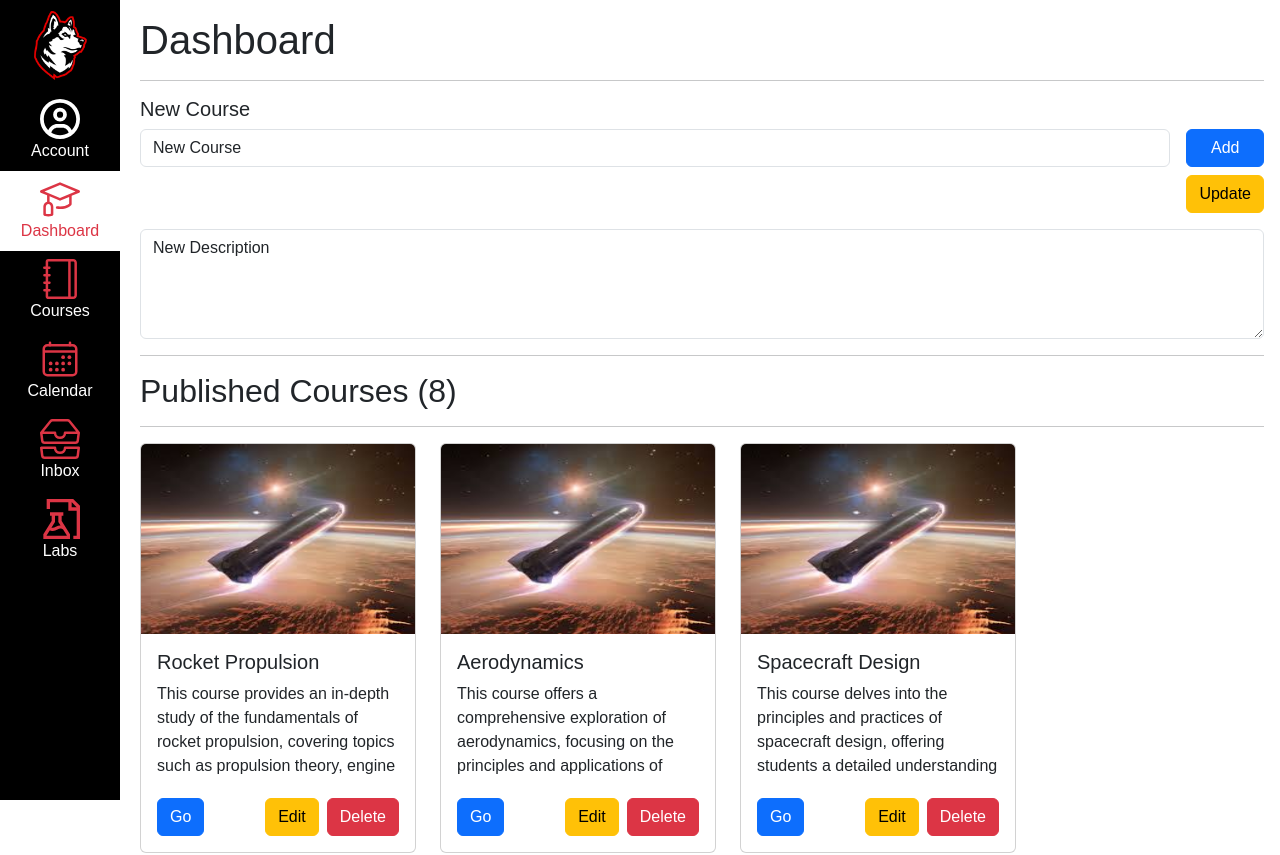
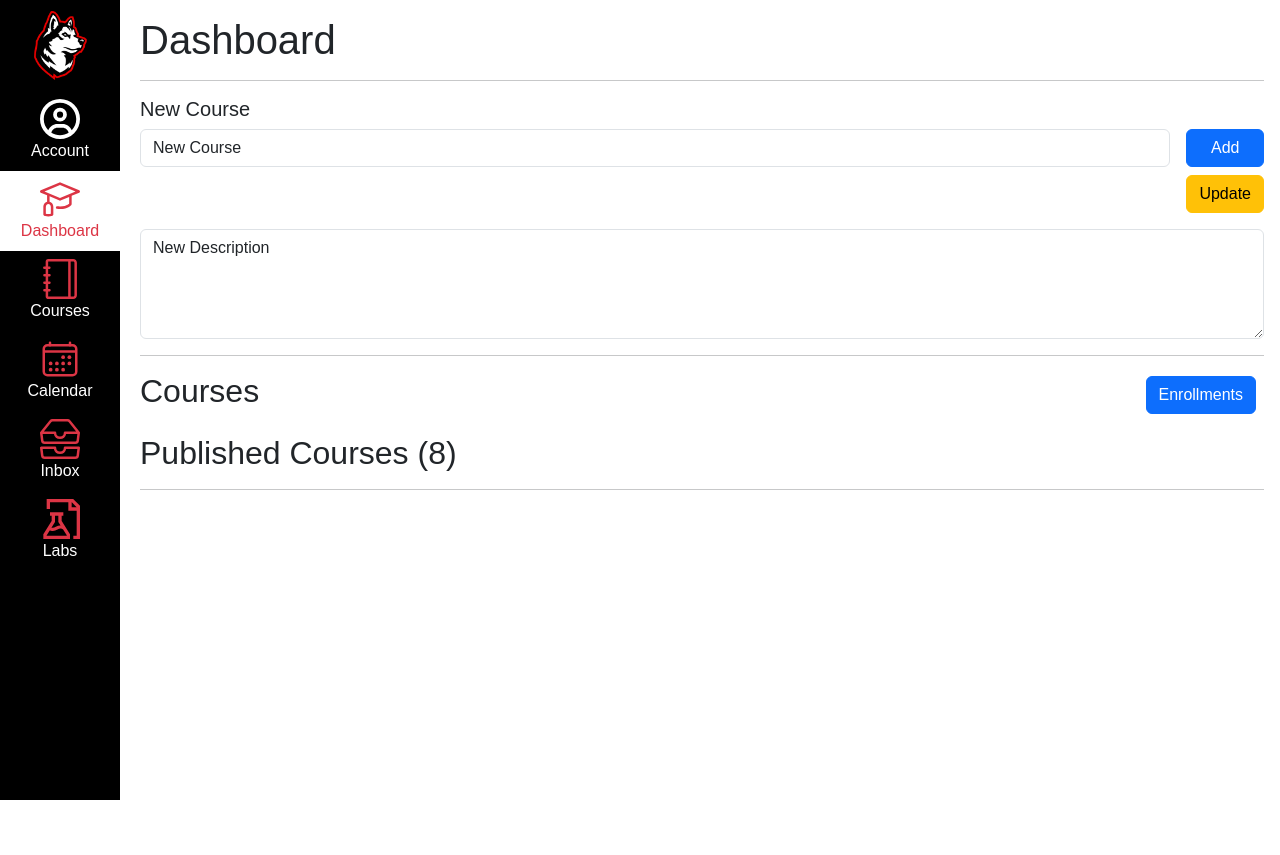
Before and after one commit to Drumil23/kambaz-next-js, a Next.js app: page /Dashboard in a window 1280 px wide. Shown: the top 855 px of the page. After the commit the page ends 800 px from the top, so only its background shows below. Built offline with nearby package versions, Linux system fonts and the light colour scheme.

Commit message:
added enrollments management with Redux integration and enhanced course navigation logic

```diff
--- /dev/null
+++ b/app/(Kambaz)/Courses/enrollments/reducer.ts
@@ -0,0 +1,31 @@
+import { createSlice, PayloadAction } from "@reduxjs/toolkit";
+import { enrollments as seedEnrollments } from "../../Database";
+import type { Enrollment } from "../../Database/types";
+
+interface EnrollmentsState {
+  enrollments: Enrollment[];
+}
+
+const initialState: EnrollmentsState = {
+  enrollments: seedEnrollments as Enrollment[],
+};
+
+const enrollmentsSlice = createSlice({
+  name: "enrollments",
+  initialState,
+  reducers: {
+    enroll: (state, action: PayloadAction<{ user: string; course: string }>) => {
+      const { user, course } = action.payload;
+      // avoid duplicates
+      const exists = state.enrollments.some((e) => e.user === user && e.course === course);
+      if (!exists) state.enrollments.push({ _id: `${user}-${course}`, user, course } as Enrollment);
+    },
+    unenroll: (state, action: PayloadAction<{ user: string; course: string }>) => {
+      const { user, course } = action.payload;
+      state.enrollments = state.enrollments.filter((e) => !(e.user === user && e.course === course));
+    },
+  },
+});
+
+export const { enroll, unenroll } = enrollmentsSlice.actions;
+export default enrollmentsSlice.reducer;
--- a/app/(Kambaz)/Dashboard/page.tsx
+++ b/app/(Kambaz)/Dashboard/page.tsx
@@ -1,10 +1,11 @@
 "use client"
 import { useState } from "react";
-import Link from "next/link";
+// Link intentionally not used here because navigation is guarded
 import { useDispatch, useSelector } from "react-redux";
 import { addNewCourse, deleteCourse, updateCourse } from "../Courses/reducer";
 import { RootState } from "../store";
-import * as db from "../Database";
+// db import removed (we now use enrollments from Redux)
+import { enroll, unenroll } from "../Courses/enrollments/reducer";
 import type { Course } from "../Database/types";
 // import Image from "next/image";
 import { Button, Card, CardBody, CardImg, CardText, CardTitle, Col, Row } from "react-bootstrap";
@@ -22,7 +23,8 @@ export default function Dashboard() {
     description: "New Description",
   });
   const { currentUser } = useSelector((state: RootState) => state.accountReducer);
-  const { enrollments } = db;
+  const enrollments = useSelector((state: RootState) => state.enrollmentsReducer.enrollments);
+  const [showAll, setShowAll] = useState(false);
 
 
 
@@ -69,9 +71,20 @@ export default function Dashboard() {
 
 
       {/* Enrolled courses for the current user */}
+      <div className="d-flex justify-content-between align-items-center mb-3">
+        {currentUser ? (
+          <h2 id="wd-dashboard-enrolled">My Courses</h2>
+        ) : (
+          <h2 id="wd-dashboard-enrolled">Courses</h2>
+        )}
+        <div>
+          <Button variant="primary" className="me-2" onClick={() => setShowAll(!showAll)} id="wd-enrollments-toggle">
+            Enrollments
+          </Button>
+        </div>
+      </div>
       {currentUser && (
         <>
-          <h2 id="wd-dashboard-enrolled">My Courses</h2>
           <Row xs={1} md={5} className="g-4 mb-3">
             {courses
               .filter((course) =>
@@ -84,14 +97,19 @@ export default function Dashboard() {
               .map((courseItem) => (
                 <Col key={courseItem._id} className="wd-dashboard-course" style={{ width: "300px" }}>
                   <Card>
-                    <Link href={`/Courses/${courseItem._id}/Home`} className="wd-dashboard-course-link text-decoration-none text-dark">
+                    <div className="wd-dashboard-course-link text-decoration-none text-dark">
                       <CardImg src={`/images/${'image' in courseItem ? courseItem.image : 'starship.jpg'}`} variant="top" width="100%" height={190} />
                       <CardBody className="card-body">
                         <CardTitle className="wd-dashboard-course-title text-nowrap overflow-hidden">{courseItem.name}</CardTitle>
                         <CardText className="wd-dashboard-course-description overflow-hidden" style={{ height: "100px" }}>{courseItem.description}</CardText>
-                        <Button variant="primary"> Go </Button>
+                        <Button variant="primary" onClick={() => {
+                          // protect navigation: only enrolled users may navigate
+                          const isEnrolled = enrollments.some(e => e.user === currentUser._id && e.course === courseItem._id);
+                          if (isEnrolled) window.location.href = `/Courses/${courseItem._id}/Home`;
+                          else alert('You must be enrolled in the course to open it.');
+                        }}> Go </Button>
                       </CardBody>
-                    </Link>
+                    </div>
                   </Card>
                 </Col>
               ))}
@@ -102,20 +120,37 @@ export default function Dashboard() {
 
       <h2 id="wd-dashboard-published">Published Courses ({courses.length})</h2> <hr />
       <div id="wd-dashboard-courses">
-
         <Row xs={1} md={5} className="g-4">
-          {courses.map((courseItem) => (
+          {courses
+            .filter((courseItem) => showAll ? true : (currentUser ? enrollments.some(e => e.user === currentUser._id && e.course === courseItem._id) : false))
+            .map((courseItem) => {
+              const isEnrolled = currentUser ? enrollments.some(e => e.user === currentUser._id && e.course === courseItem._id) : false;
+              return (
                 <Col key={courseItem._id} className="wd-dashboard-course" style={{ width: "300px" }}>
                   <Card>
-                <Link href={`/Courses/${courseItem._id}/Home`}
-                  className="wd-dashboard-course-link text-decoration-none text-dark" >
+                    <div className="wd-dashboard-course-link text-decoration-none text-dark">
                       <CardImg src={`/images/${'image' in courseItem ? courseItem.image : 'starship.jpg'}`} variant="top" width="100%" height={190} />
                       <CardBody className="card-body">
-                    <CardTitle className="wd-dashboard-course-title text-nowrap overflow-hidden">
-                      {courseItem.name} </CardTitle>
-                    <CardText className="wd-dashboard-course-description overflow-hidden" style={{ height: "100px" }}>
-                      {courseItem.description} </CardText>
-                    <Button variant="primary"> Go </Button>
+                        <CardTitle className="wd-dashboard-course-title text-nowrap overflow-hidden">{courseItem.name}</CardTitle>
+                        <CardText className="wd-dashboard-course-description overflow-hidden" style={{ height: "100px" }}>{courseItem.description}</CardText>
+                        <Button variant="primary" onClick={() => {
+                          if (!currentUser) { alert('Please sign in to open a course.'); return; }
+                          const allowed = enrollments.some(e => e.user === currentUser._id && e.course === courseItem._id);
+                          if (allowed) window.location.href = `/Courses/${courseItem._id}/Home`;
+                          else alert('You must be enrolled in the course to open it.');
+                        }}> Go </Button>
+                        {/* Enrollment buttons */}
+                        {currentUser && (
+                          isEnrolled ? (
+                            <Button variant="danger" className="float-end ms-2" onClick={(ev) => { ev.preventDefault(); dispatch(unenroll({ user: currentUser._id!, course: courseItem._id })); }}>
+                              Unenroll
+                            </Button>
+                          ) : (
+                            <Button variant="success" className="float-end ms-2" onClick={(ev) => { ev.preventDefault(); dispatch(enroll({ user: currentUser._id!, course: courseItem._id })); }}>
+                              Enroll
+                            </Button>
+                          )
+                        )}
                         <Button onClick={(event) => {
                           event.preventDefault();
                           dispatch(deleteCourse(courseItem._id));
@@ -132,10 +167,11 @@ export default function Dashboard() {
                           Edit
                         </Button>
                       </CardBody>
-                </Link>
+                    </div>
                   </Card>
                 </Col>
-          ))}
+              );
+            })}
 
         </Row>
       </div>
--- a/app/(Kambaz)/store.ts
+++ b/app/(Kambaz)/store.ts
@@ -2,10 +2,11 @@ import { configureStore } from "@reduxjs/toolkit";
 import coursesReducer from "./Courses/reducer";
 import modulesReducer from "./Courses/[cid]/Modules/reducer";
 import assignmentsReducer from "./Courses/Assignments/reducer";
+import enrollmentsReducer from "./Courses/enrollments/reducer";
 import accountReducer from "./Account/reducer";
 
 const store = configureStore({
- reducer: { coursesReducer, modulesReducer, assignmentsReducer, accountReducer, },
+ reducer: { coursesReducer, modulesReducer, assignmentsReducer, enrollmentsReducer, accountReducer, },
 });
 export type RootState = ReturnType<typeof store.getState>;
 export default store;
```
Lines whose indentation alone changed are shown as unchanged.
